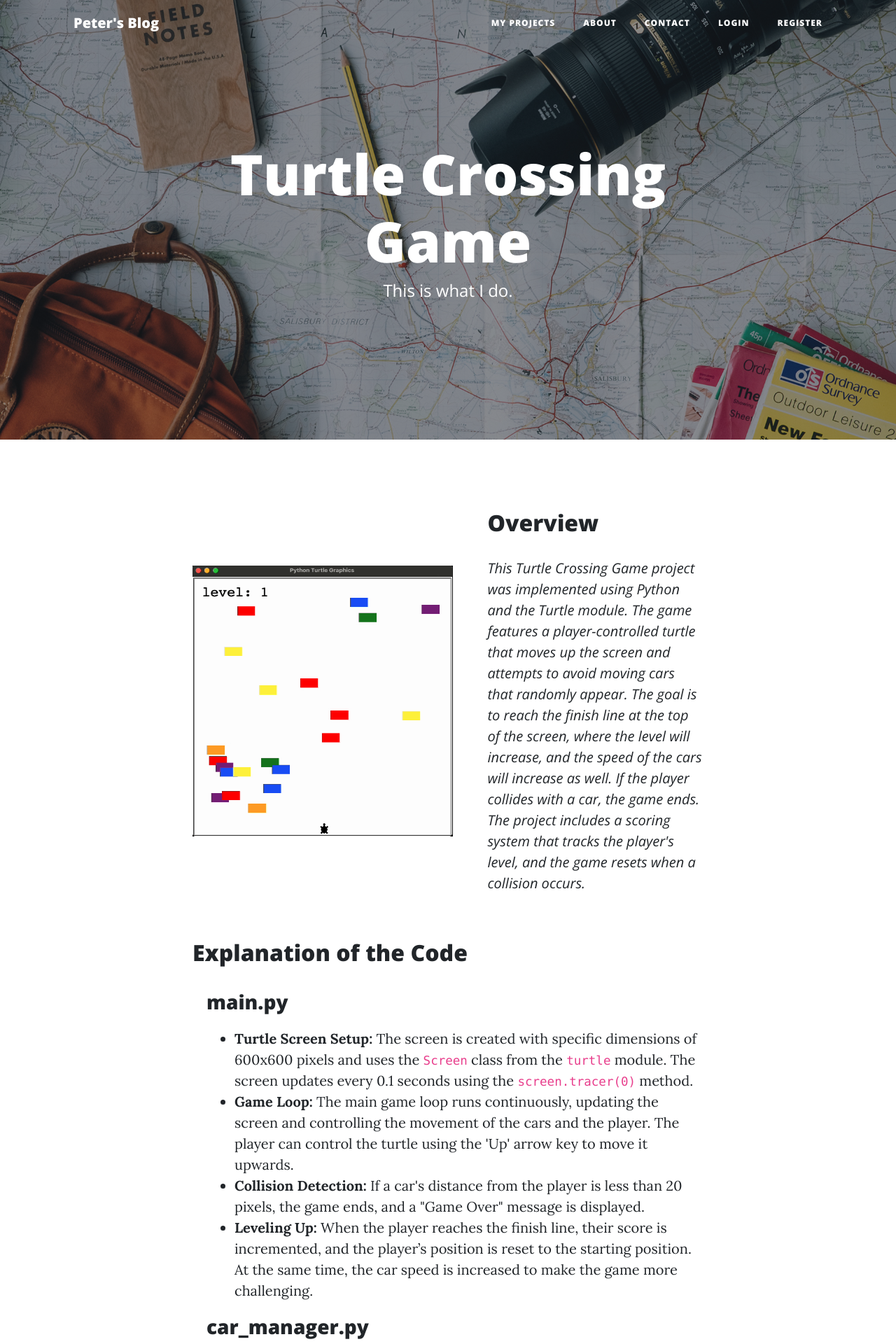
After one commit to bjkim0426/peter-blog, a Flask app: page /turtle in a window 1280 px wide. The commit adds this page. Shown: the top 1920 px of the page at 70% size. Run offline with Flask 2, Linux system fonts and the light colour scheme; some libraries are stand-ins or nearby versions.

Commit message:
Version 2.0

```diff
--- a/main.py
+++ b/main.py
@@ -179,6 +179,15 @@ def projects():
 @app.route("/snake")
 def snake():
     return render_template("snake.html", current_user=current_user)
+@app.route("/turtle")
+def turtle():
+    return render_template("turtle.html", current_user=current_user)
+
+@app.route("/cookie")
+def cookie():
+    return render_template("cookie.html", current_user=current_user)
+
+
 
 @app.route("/contact", methods=['GET', 'POST'])
 def contact():
@@ -256,5 +265,5 @@ def delete_post(post_id):
     db.session.commit()
     return redirect(url_for('get_all_posts'))
 
-# if __name__ == "__main__":
-#     app.run(host='0.0.0.0', port=5001, debug=True)
+if __name__ == "__main__":
+    app.run(host='0.0.0.0', port=5001, debug=True)
--- /dev/null
+++ b/templates/turtle.html
@@ -0,0 +1,210 @@
+{% include "header.html" %}
+
+<!-- Page Header -->
+<header class="masthead" style="background-image: url({{ url_for('static', filename='img/about-bg.jpg')}})">
+    <div class="overlay"></div>
+    <div class="container">
+        <div class="row">
+            <div class="col-lg-8 col-md-10 mx-auto">
+                <div class="page-heading">
+                    <h1>Turtle Crossing Game</h1>
+                    <span class="subheading">This is what I do.</span>
+                </div>
+            </div>
+        </div>
+    </div>
+</header>
+
+<!-- Main Content -->
+<div class="container">
+    <div class="row">
+        <div class="col-lg-8 col-md-10 mx-auto">
+            <!-- Add custom styles specific to this page -->
+            <style>
+            h3, ul {
+                margin-left: 20px;
+            }
+
+            .spacer {
+                margin-top: 20px;  /* Reduced margin-top */
+            }
+
+            .spacer-h3 {
+                margin-top: 35px;
+            }
+
+            /* Style for the container of both gif and description */
+            .gif-and-description {
+                display: flex;
+                align-items: flex-start;
+                gap: 30px;  /* Space between GIF and text */
+                margin-top: 30px;
+            }
+
+            .gif-container {
+                flex: 1;
+                max-width: 60%;
+                margin-top: 100px;
+            }
+
+            .content {
+                flex: 1;
+                max-width: 45%;
+                padding-left: 20px;  /* Space between GIF and description */
+            }
+
+            .gif-container img {
+                width: 100%;  /* Makes the GIF responsive */
+                height: auto; /* Maintain aspect ratio */
+            }
+
+            </style>
+
+            <!-- GIF and Overview placed side by side -->
+            <div class="gif-and-description">
+                <div class="gif-container">
+                    <img src="{{ url_for('static', filename='img/turtle_crossing.gif') }}"
+                         alt="Turtle Crossing Game GIF">
+                </div>
+
+                <!-- Content for Overview and Description -->
+                <div class="content">
+                    <h2 class="spacer">Overview</h2>
+                    <p style="color: #212529; font-style: italic;">This Turtle Crossing Game project was implemented
+                        using Python and the Turtle module. The game features a player-controlled turtle that moves up
+                        the screen and attempts to avoid moving cars that randomly appear. The goal is to reach the
+                        finish line at the top of the screen, where the level will increase, and the speed of the cars
+                        will increase as well. If the player collides with a car, the game ends. The project includes a
+                        scoring system that tracks the player's level, and the game resets when a collision occurs.</p>
+                </div>
+            </div> <!-- End of gif-and-description -->
+
+            <!-- Explanation of the Code -->
+            <h2 class="spacer-h3">Explanation of the Code</h2>
+            <h3 class="spacer-h3">main.py</h3>
+            <ul class="spacer">
+                <li><strong>Turtle Screen Setup:</strong> The screen is created with specific dimensions of 600x600
+                    pixels and uses the <code>Screen</code> class from the <code>turtle</code> module. The screen
+                    updates every 0.1 seconds using the <code>screen.tracer(0)</code> method.
+                </li>
+                <li><strong>Game Loop:</strong> The main game loop runs continuously, updating the screen and
+                    controlling the movement of the cars and the player. The player can control the turtle using the
+                    'Up' arrow key to move it upwards.
+                </li>
+                <li><strong>Collision Detection:</strong> If a car's distance from the player is less than 20 pixels,
+                    the game ends, and a "Game Over" message is displayed.
+                </li>
+                <li><strong>Leveling Up:</strong> When the player reaches the finish line, their score is incremented,
+                    and the player’s position is reset to the starting position. At the same time, the car speed is
+                    increased to make the game more challenging.
+                </li>
+            </ul>
+
+            <h3 class="spacer">car_manager.py</h3>
+            <ul class="spacer">
+                <li><strong>Car Creation:</strong> The <code>CarManager</code> class is responsible for creating the
+                    cars. It uses a random number generator to decide when a car should appear and sets random positions
+                    for the cars along the Y-axis.
+                </li>
+                <li><strong>Car Movement:</strong> Each car moves towards the left of the screen at a constant speed,
+                    and their movement is controlled by the <code>car_move</code> method.
+                </li>
+                <li><strong>Increasing Car Speed:</strong> As the player progresses, the speed of the cars increases by
+                    a defined amount with each level.
+                </li>
+            </ul>
+
+            <h3 class="spacer">player.py</h3>
+            <ul class="spacer">
+                <li><strong>Player Setup:</strong> The player is represented by a turtle with a starting position at
+                    <code>(0, -280)</code>. The turtle moves upwards when the player presses the 'Up' key.
+                </li>
+                <li><strong>Finish Line Detection:</strong> The player’s goal is to reach the top of the screen, at
+                    which point the <code>is_at_finish</code> method returns <code>True</code>, signaling the player has
+                    reached the finish line.
+                </li>
+                <li><strong>Resetting Player Position:</strong> If the player reaches the finish line, they are moved
+                    back to the starting position.
+                </li>
+            </ul>
+
+            <h3 class="spacer">scoreboard.py</h3>
+            <ul class="spacer">
+                <li><strong>Scoreboard Setup:</strong> The <code>Scoreboard</code> class tracks the player's level,
+                    which is displayed at the top of the screen. The score updates when the player reaches the finish
+                    line.
+                </li>
+                <li><strong>Increasing Score:</strong> The score increases by 1 each time the player reaches the finish
+                    line.
+                </li>
+                <li><strong>Game Over:</strong> When the player collides with a car, the game ends, and the "GAME OVER"
+                    message is displayed at the center of the screen.
+                </li>
+            </ul>
+
+            <h3 class="spacer">data.txt</h3>
+            <ul class="spacer">
+                <li><strong>High Score Storage:</strong> This text file stores the highest score achieved in the game.
+                    It’s read and written by the <code>Scoreboard</code> class to persist the high score between game
+                    sessions.
+                </li>
+            </ul>
+
+            <!-- Gameplay Mechanics -->
+            <h2 class="spacer-h3">Gameplay Mechanics</h2>
+            <ul class="spacer">
+                <li><strong>Game Setup:</strong> The game initializes with a screen size of 600x600, with the player
+                    (turtle) represented by a turtle object and the cars represented by square shapes. The player's goal
+                    is to avoid cars and reach the finish line to level up.
+                </li>
+                <li><strong>User Input:</strong> The player controls the turtle using the 'Up' arrow key. The turtle
+                    moves upwards with each press of the 'Up' key.
+                </li>
+                <li><strong>Car Movement and Speed:</strong> Cars are generated at random Y-positions and move from
+                    right to left. As the player progresses, the speed of the cars increases.
+                </li>
+                <li><strong>Game Over:</strong> The game ends if the turtle collides with a car, and the player is shown
+                    a "GAME OVER" message.
+                </li>
+            </ul>
+
+            <!-- How I Developed the Game -->
+            <h2 class="spacer">How I Developed the Game</h2>
+            <p style="color: #212529; font-style: italic;">I gained hands-on experience with Python through the 100 Days
+                of Code: The Complete Python Pro Bootcamp for 2023. I implemented this Turtle Crossing Game as a
+                practical project to understand object-oriented programming (OOP) concepts. I created classes for the
+                player, cars, and scoreboard, which made the game logic modular and easier to manage.</p>
+
+            <p style="color: #212529; font-style: italic;">This project helped me break down the game into smaller,
+                manageable parts. The Player class interacts with the CarManager to avoid collisions, while the
+                Scoreboard tracks the player’s progress and updates the score. Encapsulation was key, as each class
+                handles its own functionality, such as controlling the player’s movement or adjusting the cars’
+                speed.</p>
+
+            <p style="color: #212529; font-style: italic;">I used the Turtle graphics module to visually represent
+                the player, cars, and game elements. Additionally, I utilized the random module to generate cars at
+                different Y-positions and control their speed as the game progressed, ensuring a dynamic and engaging
+                player experience.</p>
+
+            <!-- Conclusion -->
+            <h2 class="spacer">Conclusion</h2>
+            <p style="color: #212529; font-style: italic;">This Turtle Crossing Game is a fun project that helped me
+                practice core programming concepts in Python, including classes, functions, and handling user input. The
+                game has simple yet engaging mechanics, and the increasing difficulty makes it challenging to play. I
+                used the Turtle module to create an interactive and visual experience, and I enjoyed implementing file
+                handling to track the high score.</p>
+
+            <p class="spacer" style="color: #212529; font-style: italic;">Ready to play? 🐢 Download the code and give it
+                a spin! 🎮 <a href="https://github.com/bjkim0426/turtle_crossing" target="_blank">Click here</a> to make
+                it yours!</p>
+
+
+            <!-- Clear the float so the following content will not overlap the GIF -->
+            <div class="clear"></div>
+        </div>
+    </div>
+</div>
+
+<hr>
+
+{% include "footer.html" %}
```
Also changed, not shown: templates/cookie.html (added, +154 -0 lines), templates/projects.html (+41 -63 lines), templates/snake.html (+41 -35 lines), static/img/snakegame.jpg (deleted), static/img/turtle_crossing.gif (added), 1 other file.
